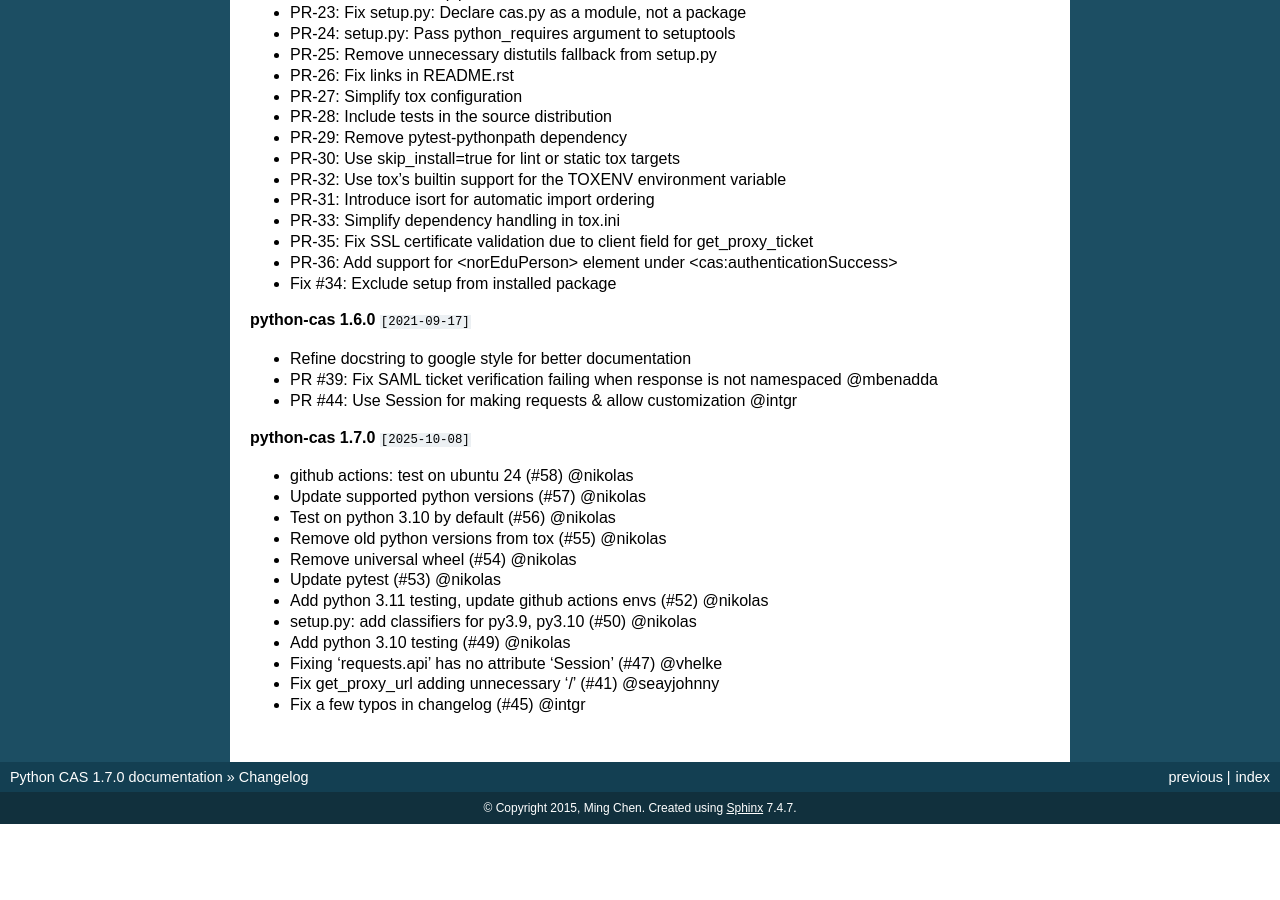
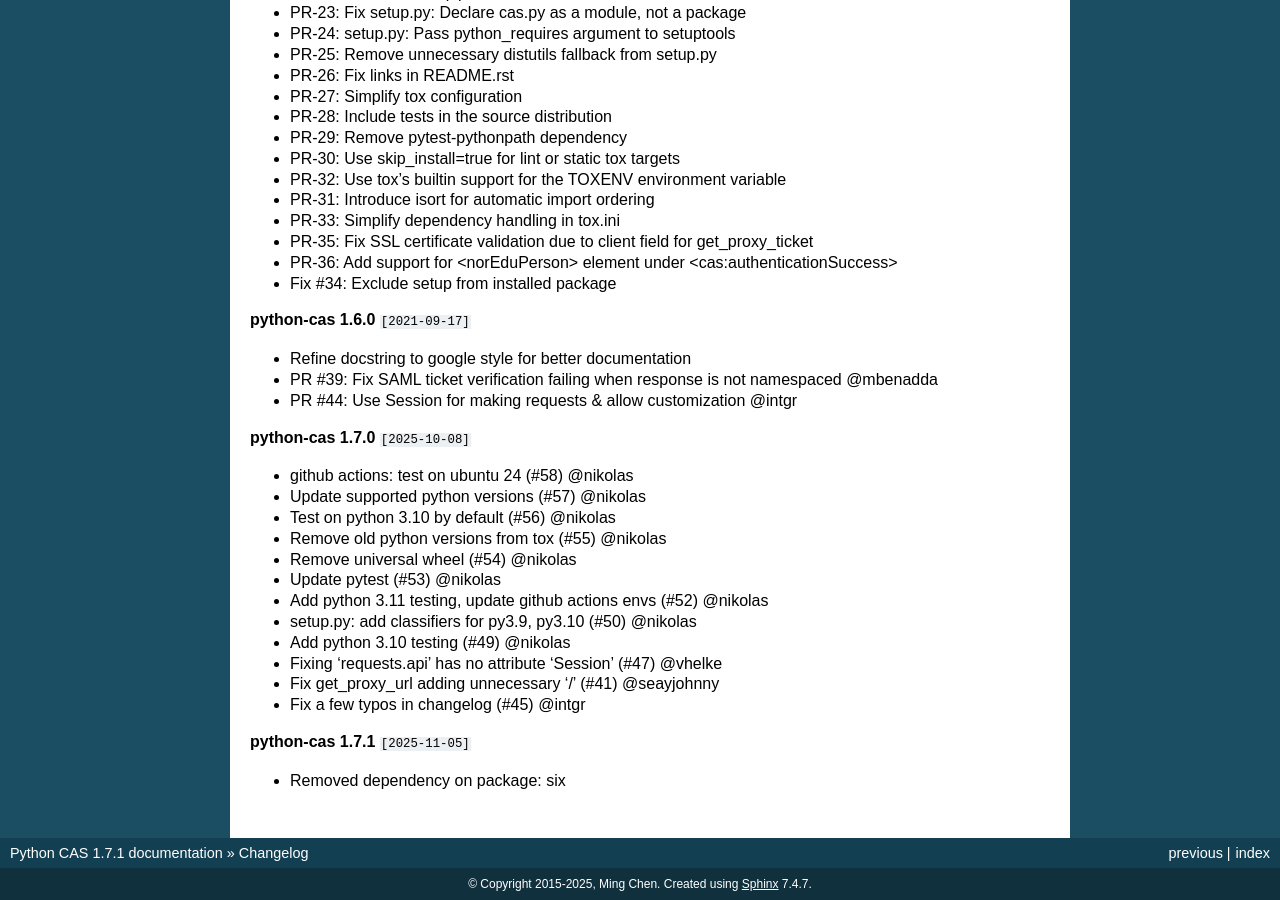
Before and after one commit to python-cas/python-cas, a Sphinx documentation site: the page built from docs/changelog.rst, in a window 1280 px wide and 900 px high, scrolled down 875 px. Built offline with Sphinx 7.4.7, drawn with Linux system fonts in a browser that asks for light colours; before the commit the page ends 1699 px from its top, so only the background shows below that; some of the changed text lies outside the part shown.

Commit message:
:bookmark: release version 1.7.1

```diff
--- a/docs/changelog.rst
+++ b/docs/changelog.rst
@@ -85,3 +85,7 @@
 * Fixing 'requests.api' has no attribute 'Session' (#47) @vhelke
 * Fix get_proxy_url adding unnecessary '/' (#41) @seayjohnny
 * Fix a few typos in changelog (#45) @intgr
+
+**python-cas 1.7.1** ``[2025-11-05]``
+
+* Removed dependency on package: six
--- a/docs/conf.py
+++ b/docs/conf.py
@@ -46,7 +46,7 @@
 
 # General information about the project.
 project = 'Python CAS'
-copyright = '2015, Ming Chen'
+copyright = '2015-2025, Ming Chen'
 
 # The version info for the project you're documenting, acts as replacement for
 # |version| and |release|, also used in various other places throughout the
@@ -55,7 +55,7 @@
 # The short X.Y version.
 version = '1.7'
 # The full version, including alpha/beta/rc tags.
-release = '1.7.0'
+release = '1.7.1'
 
 # The language for content autogenerated by Sphinx. Refer to documentation
 # for a list of supported languages.
--- a/setup.py
+++ b/setup.py
@@ -39,5 +39,5 @@
     py_modules=['cas'],
     url='https://github.com/python-cas/python-cas',
     download_url ='https://github.com/python-cas/python-cas/releases',
-    version='1.7.0',
+    version='1.7.1',
 )
```
